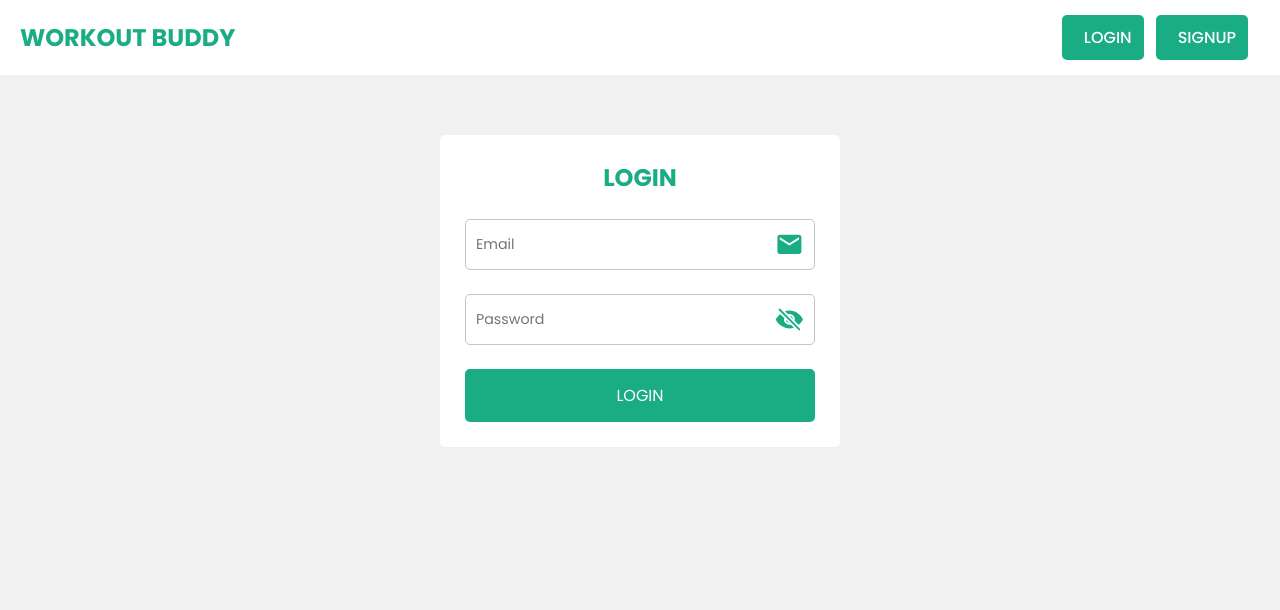
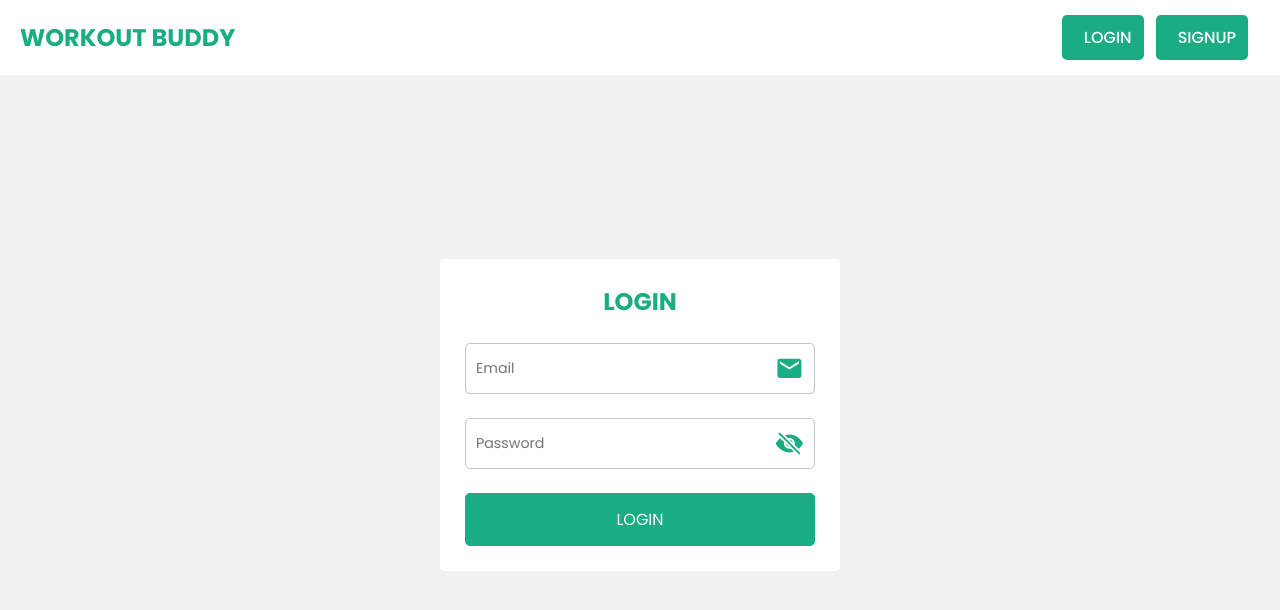
Before and after one commit to Vishal-h-star/WorkoutApp-frontend, a React (Vite) app: page /login in a window 1280 px wide. Shown: the top 610 px of the page. Built offline with nearby package versions, Linux system fonts and the light colour scheme; no server answers.

Commit message:
page centered updated

```diff
--- a/src/Pages/Login.jsx
+++ b/src/Pages/Login.jsx
@@ -23,6 +23,8 @@ const Login = () => {
   };
 
   return (
+    <div className="loginContainer">
+      <div className="loginform">
         <form action="" className="login" onSubmit={handleSubmit}>
           <h4>LOGIN</h4>
 
@@ -33,11 +35,17 @@ const Login = () => {
               value={formValues.email}
               placeholder="Email"
               onChange={(e) =>
-            setformValues({ ...formValues, [e.target.name]: e.target.value })
+                setformValues({
+                  ...formValues,
+                  [e.target.name]: e.target.value,
+                })
               }
             />
 
-        <button type="button" onClick={() => setEmailStatus((prev) => !prev)}>
+            <button
+              type="button"
+              onClick={() => setEmailStatus((prev) => !prev)}
+            >
               {formValues.email.length > 0 ? (
                 <MdMarkEmailRead className="icon" />
               ) : (
@@ -53,10 +61,16 @@ const Login = () => {
               value={formValues.password}
               placeholder="Password"
               onChange={(e) =>
-            setformValues({ ...formValues, [e.target.name]: e.target.value })
+                setformValues({
+                  ...formValues,
+                  [e.target.name]: e.target.value,
+                })
               }
             />
-        <button type="button" onClick={() => setShowPassword((prev) => !prev)}>
+            <button
+              type="button"
+              onClick={() => setShowPassword((prev) => !prev)}
+            >
               {showPassword ? (
                 <IoEye className="icon" />
               ) : (
@@ -70,6 +84,8 @@ const Login = () => {
           </button>
           {error && <div className="error">{error}</div>}
         </form>
+      </div>
+    </div>
   );
 };
 
--- a/src/Scss/Pages/_loginPage.scss
+++ b/src/Scss/Pages/_loginPage.scss
@@ -1,9 +1,17 @@
-@use '../variable' as *;
-@use  '../mixins' as *;
+@use "../variable" as *;
+@use "../mixins" as *;
+
+.loginContainer {
+    height: 80vh;
+    display: flex;
+    justify-content: center;
+    align-items: center;
+
+  .loginform {
+   width: 400px;
 
     .login {
-  max-width: 400px;
-  margin: 2.5rem auto;
+      width: 100%;
       background-color: #fff;
       border-radius: $border-r;
       padding: 25px;
@@ -12,41 +20,41 @@
         max-width: 320px;
       }
 
-    h4{
+      h4 {
         text-align: center;
         font-size: 1.5rem;
-         color:$primary;
+        color: $primary;
       }
 
-    .inputField{
+      .inputField {
         @include flexCenter;
-        border:1px solid rgb(197, 195, 195);
-        padding:10px;
+        border: 1px solid rgb(197, 195, 195);
+        padding: 10px;
         border-radius: $border-r;
         margin: 1.5rem 0;
 
-         input{
-            border:none;
+        input {
+          border: none;
           outline: none;
           font-size: 0.89rem;
-            width:100%;
+          width: 100%;
           display: block;
           // border:2px solid blue;
-
         }
 
-
-         .icon{
+        .icon {
           font-size: 1.8rem;
-            color:$primary;
-            border:none;
+          color: $primary;
+          border: none;
           background: transparent;
           vertical-align: middle;
         }
       }
 
-    .btns{
-        @include btn($width:100%);
+      .btns {
+        @include btn($width: 100%);
         padding: 0.89rem;
       }
     }
+  }
+}
```
Lines whose indentation alone changed are shown as unchanged.
